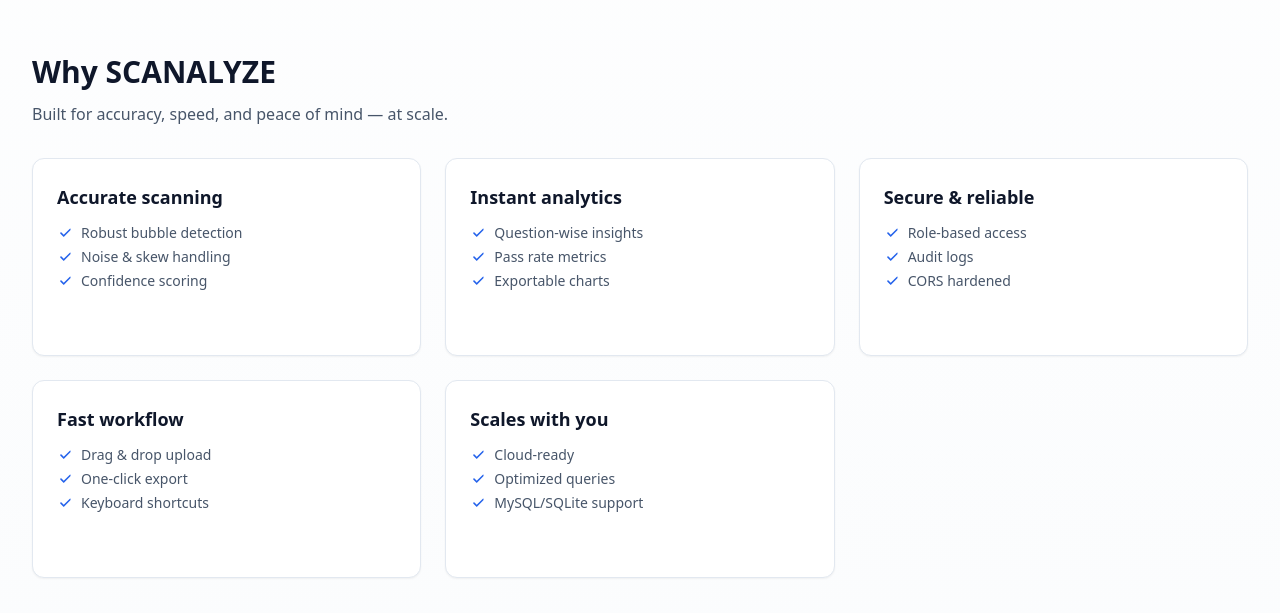
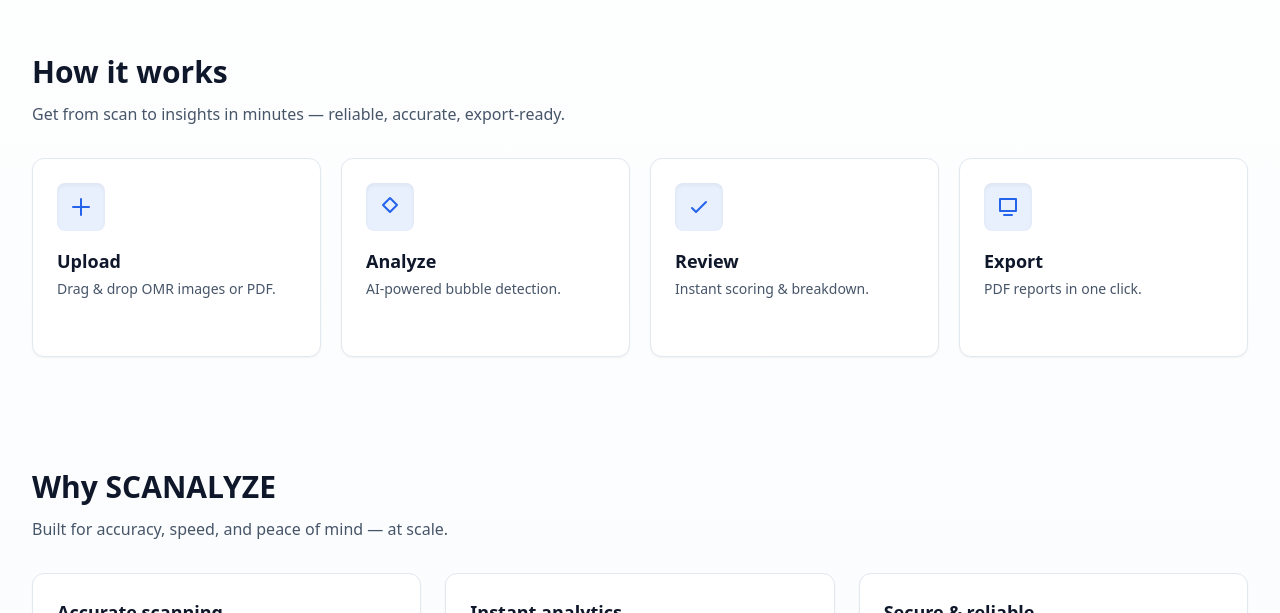
Before and after one commit to OmkarJayvantJadhav/omr-evaluator, a React (Vite) app in the folder frontend/: page / in a window 1280 px wide. Shown: the part 865-1478 px from the top of the page. Built offline with nearby package versions, Linux system fonts and the light colour scheme; no server answers; the HTML template or start-up script is replaced by a standard one.

Commit message:
fix(home): always show 'How it works' section (remove hidden-by-default classes)

```diff
--- a/frontend/src/pages/HomePage.jsx
+++ b/frontend/src/pages/HomePage.jsx
@@ -221,6 +221,43 @@
         </div>
       </section>
 
+      <section id="how-it-works" ref={stepsRef} className="mx-auto max-w-7xl px-4 py-14 sm:px-6 lg:px-8 transition-all duration-700">
+        <h2 className="text-3xl font-bold">How it works</h2>
+        <p className="mt-3 max-w-2xl text-slate-600 dark:text-slate-300">
+          Get from scan to insights in minutes — reliable, accurate, export-ready.
+        </p>
+        <div className="mt-8 grid gap-5 sm:grid-cols-2 lg:grid-cols-4">
+          {[
+            { title: 'Upload', desc: 'Drag & drop OMR images or PDF.', icon: 'M4 12h16M12 4v16' },
+            { title: 'Analyze', desc: 'AI-powered bubble detection.', icon: 'M12 3l7 7-7 7-7-7 7-7z' },
+            { title: 'Review', desc: 'Instant scoring & breakdown.', icon: 'M5 13l4 4L19 7' },
+            { title: 'Export', desc: 'PDF reports in one click.', icon: 'M4 4h16v12H4zM8 20h8' }
+          ].map((s, i) => (
+            <div
+              key={s.title}
+              className="group rounded-xl border border-slate-200 bg-white p-6 shadow-sm transition hover:shadow-md focus-within:shadow-md dark:border-slate-800 dark:bg-slate-900/60"
+              style={{ transitionDelay: `${i * 60}ms` }}
+              tabIndex={0}
+              aria-label={`${i + 1}. ${s.title}`}
+            >
+              <div className="flex h-12 w-12 items-center justify-center rounded-lg bg-blue-600/10 text-blue-600 shadow-inner">
+                <svg className="h-6 w-6" viewBox="0 0 24 24" fill="none" stroke="currentColor" strokeWidth="2" aria-hidden="true">
+                  <path d={s.icon} strokeLinecap="round" strokeLinejoin="round" />
+                </svg>
+              </div>
+              <h3 className="mt-4 text-lg font-semibold">{s.title}</h3>
+              <p className="mt-1 text-sm text-slate-600 dark:text-slate-300">{s.desc}</p>
+              <span className="mt-3 inline-flex items-center text-sm font-medium text-blue-700 opacity-0 transition group-hover:opacity-100 dark:text-blue-400">
+                Learn more
+                <svg className="ml-1 h-4 w-4 transition-transform group-hover:translate-x-0.5" viewBox="0 0 20 20" fill="currentColor" aria-hidden="true">
+                  <path d="M10.293 15.707a1 1 0 01-1.414-1.414L12.172 11H5a1 1 0 110-2h7.172l-3.293-3.293a1 1 0 011.414-1.414L16.707 10l-6.414 5.707z" />
+                </svg>
+              </span>
+            </div>
+          ))}
+        </div>
+      </section>
+
 
 
       <section id="features" ref={featuresRef} className="mx-auto max-w-7xl px-4 py-14 sm:px-6 lg:px-8 opacity-0 translate-y-6 transition-all duration-700 [&.in-view]:opacity-100 [&.in-view]:translate-y-0">
```
